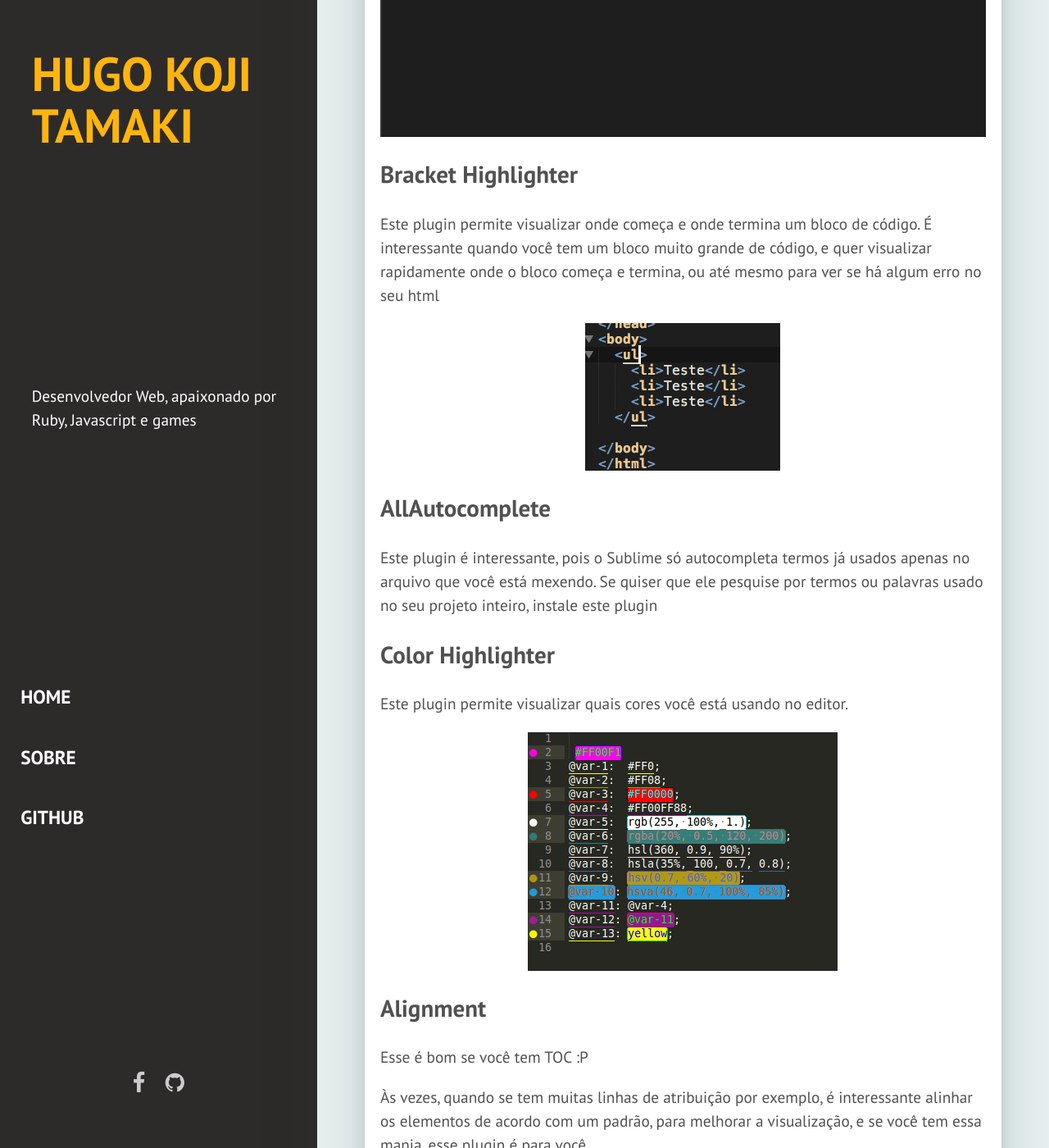
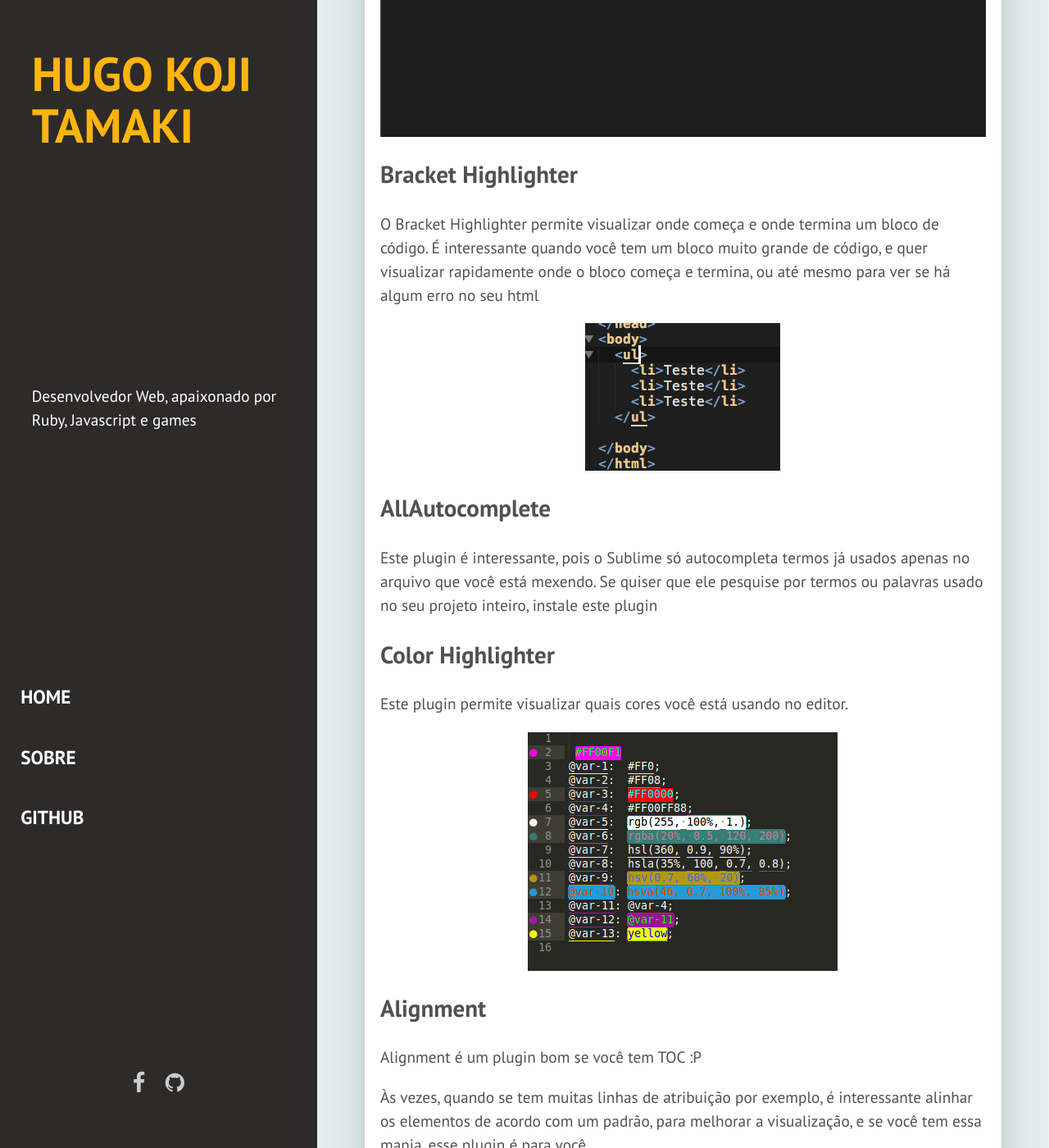
Before and after one commit to HugoTamaki/HugoTamaki.github.io, a Jekyll site: the page built from _posts/2018-03-10-plugins-interessantes-sublime.markdown, in a window 1280 px wide and 1400 px high, scrolled down 880 px. Shown: the whole window at 82% size. Built offline with Jekyll 4.4.1, drawn with Linux system fonts in a browser that asks for light colours; some web fonts are replaced; some of the changed text lies outside the part shown.

Commit message:
Fix on text  of sublime plugins post

```diff
--- a/_posts/2018-03-10-plugins-interessantes-sublime.markdown
+++ b/_posts/2018-03-10-plugins-interessantes-sublime.markdown
@@ -24,7 +24,7 @@ published: true
 
 <h2>Bracket Highlighter</h2>
 
-<p>Este plugin permite visualizar onde começa e onde termina um bloco de código. É interessante quando você tem um bloco muito grande de código, e quer visualizar rapidamente onde o bloco começa e termina, ou até mesmo para ver se há algum erro no seu html</p>
+<p>O Bracket Highlighter permite visualizar onde começa e onde termina um bloco de código. É interessante quando você tem um bloco muito grande de código, e quer visualizar rapidamente onde o bloco começa e termina, ou até mesmo para ver se há algum erro no seu html</p>
 
 <p>
   <img src="{{ "/assets/img/bracket.png" | prepend: site.baseurl }}" alt="Bracket Highlighter" class="center-img">
@@ -44,7 +44,7 @@ published: true
 
 <h2>Alignment</h2>
 
-<p>Esse é bom se você tem TOC :P</p>
+<p>Alignment é um plugin bom se você tem TOC :P</p>
 
 <p>Às vezes, quando se tem muitas linhas de atribuição por exemplo, é interessante alinhar os elementos de acordo com um padrão, para melhorar a visualização, e se você tem essa mania, esse plugin é para você</p>
 
@@ -54,7 +54,7 @@ published: true
 
 <h2>Git Gutter</h2>
 
-<p>Esse é bom se você usa git, e quer ver quais códigos você adicionou, modificou ou removeu.</p>
+<p>Este é bom se você usa git, e quer ver quais códigos você adicionou, modificou ou removeu.</p>
 
 <p>
   <img src="{{ "/assets/img/git-gutter.gif" | prepend: site.baseurl }}" alt="Git Gutter" class="center-img">
```
